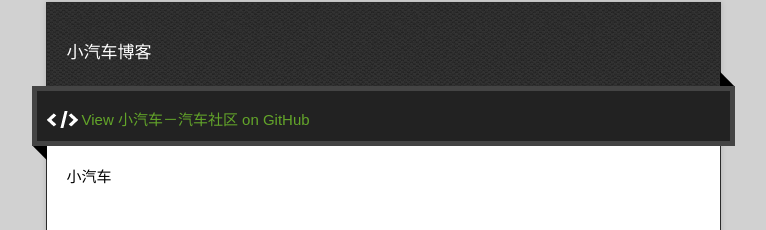
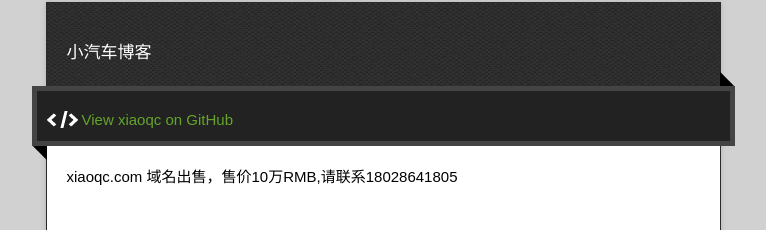
Before and after one commit to xiaoqc-com/xiaoqc-com.github.io, a plain HTML site: page index.html in a window 1280 px wide. Shown: the part 128-358 px from the top of the page, without its empty margins (257-1023 px from the left). Drawn offline with nearby package versions, Linux system fonts and the light colour scheme.

Commit message:
Update index.html
出售域名

```diff
--- a/index.html
+++ b/index.html
@@ -29,12 +29,12 @@
       <div id="main" role="main">
         <div class="download-bar">
         <div class="inner">
-          <a href="https://github.com/xiaoqc-com" class="code">View 小汽车－汽车社区 on GitHub</a>
+          <a href="https://github.com/xiaoqc-com" class="code">View xiaoqc on GitHub</a>
         </div>
         <span class="blc"></span><span class="trc"></span>
         </div>
         <article class="markdown-body">
-          <p>小汽车</p>
+          <p>xiaoqc.com 域名出售，售价10万RMB,请联系18028641805</p>
         </article>
       </div>
     </div>
```
